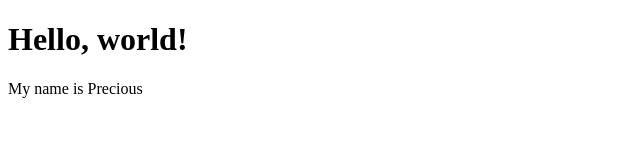
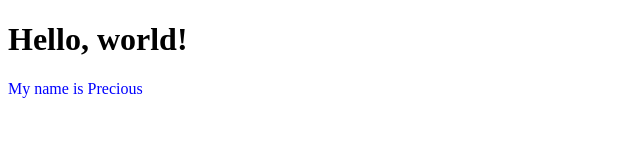
Before and after one commit to Preciousfri/hello-world, a plain HTML site: page index.html in a window 1280 px wide. Shown: the whole page, without its empty margins (0-640 px from the left). Drawn offline with Linux system fonts and the light colour scheme.

Commit message:
text color changed to blue

```diff
--- a/index.html
+++ b/index.html
@@ -4,6 +4,7 @@
     <meta charset="UTF-8">
     <meta name="viewport" content="width=device-width, initial-scale=1.0">
     <title>Document</title>
+    <link rel="stylesheet" href="/style.css">
 </head>
 <body>
     <h1>Hello, world!</h1>
--- a/style.css
+++ b/style.css
@@ -0,0 +1,3 @@
+p{
+    color: blue;
+}
```
